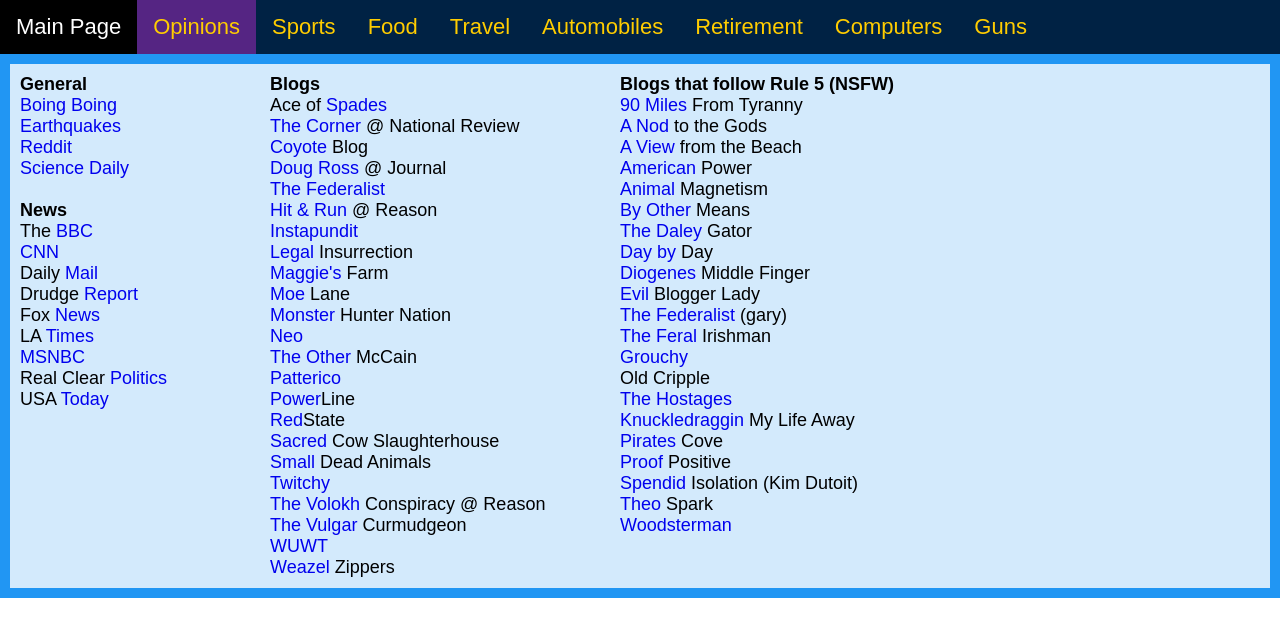
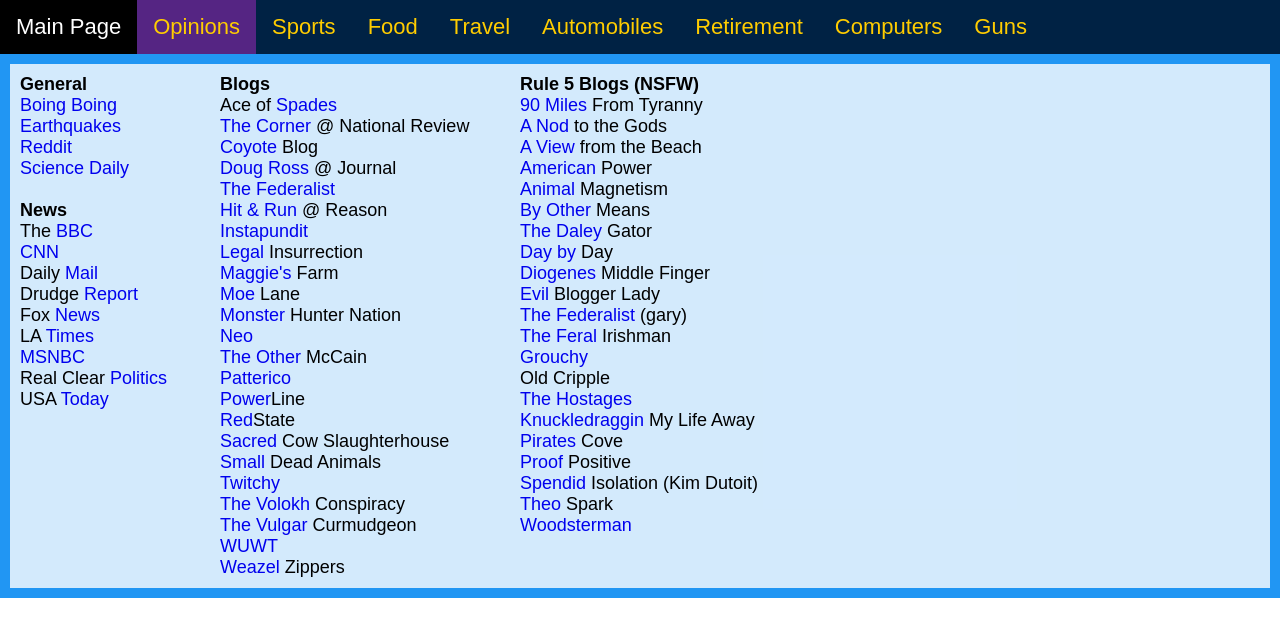
Before and after one commit to dpasf/dpasf.github.io, a plain HTML site: page opinions.html in a window 1280 px wide. Drawn offline with Linux system fonts and the light colour scheme.

Commit message:
Add files via upload

```diff
--- a/opinions.html
+++ b/opinions.html
@@ -4,7 +4,7 @@
 <style>
 .grid-container {
   display: grid;
-  grid-template-columns: 250px  350px  auto;
+  grid-template-columns: 200px  300px  auto;
   background-color: #2196F3;
   padding: 10px;
 }
@@ -72,7 +72,7 @@
             <li><a href="http://www.michaelzwilliamson.com/blog/">Sacred</a>  Cow Slaughterhouse</li>
             <li><a href="http://www.smalldeadanimals.com/">Small</a> Dead Animals</li>
             <li><a href="https://twitchy.com/">Twitchy</a></li>
-            <li><a href="https://reason.com/volokh">The Volokh</a> Conspiracy @ Reason</li>
+            <li><a href="https://reason.com/volokh">The Volokh</a> Conspiracy</li>
             <li><a href="https://bustednuckles.com/">The Vulgar</a> Curmudgeon</li>
             <li><a href="https://wattsupwiththat.com/">WUWT</a></li>
             <li><a href="https://www.weaselzippers.us/">Weazel</a> Zippers</li>
@@ -81,7 +81,7 @@
 
     <div class="grid-item">
         <ul class="demo">
-            <li><b>Blogs that follow Rule 5 (NSFW)</b></li>
+            <li><b>Rule 5 Blogs (NSFW)</b></li>
             <li><a href="https://ninetymilesfromtyranny.blogspot.com/">90 Miles</a> From Tyranny</li>
             <li><a href="http://anodtothegods.com/">A Nod</a> to the Gods</li>
             <li><a href="https://fritz-aviewfromthebeach.blogspot.com/">A View</a> from the Beach</li>
```
